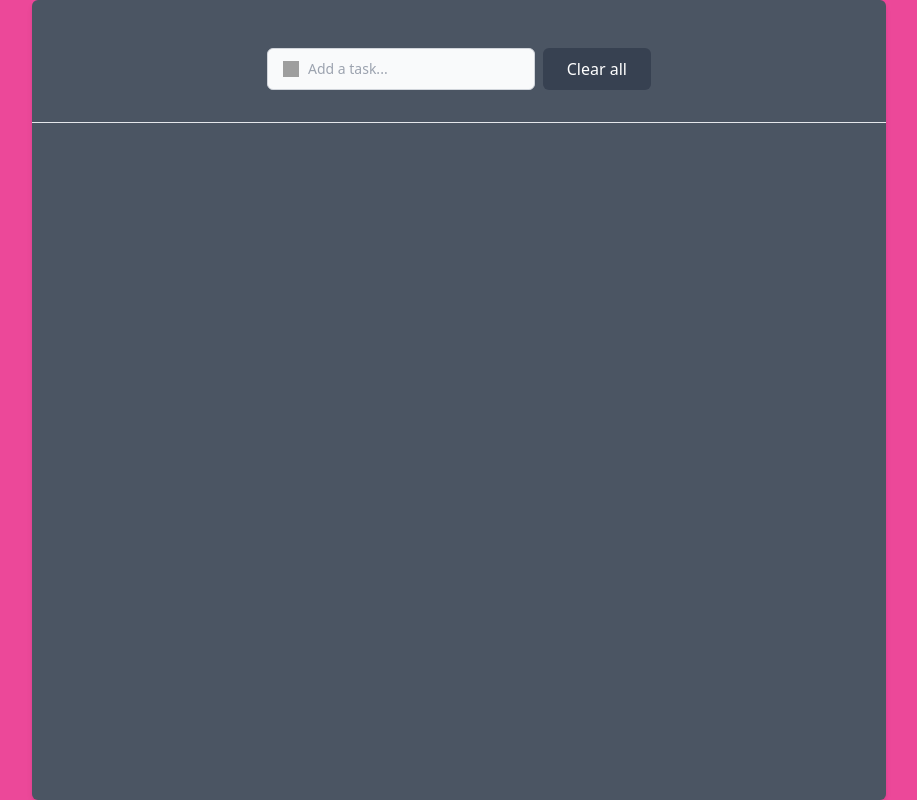
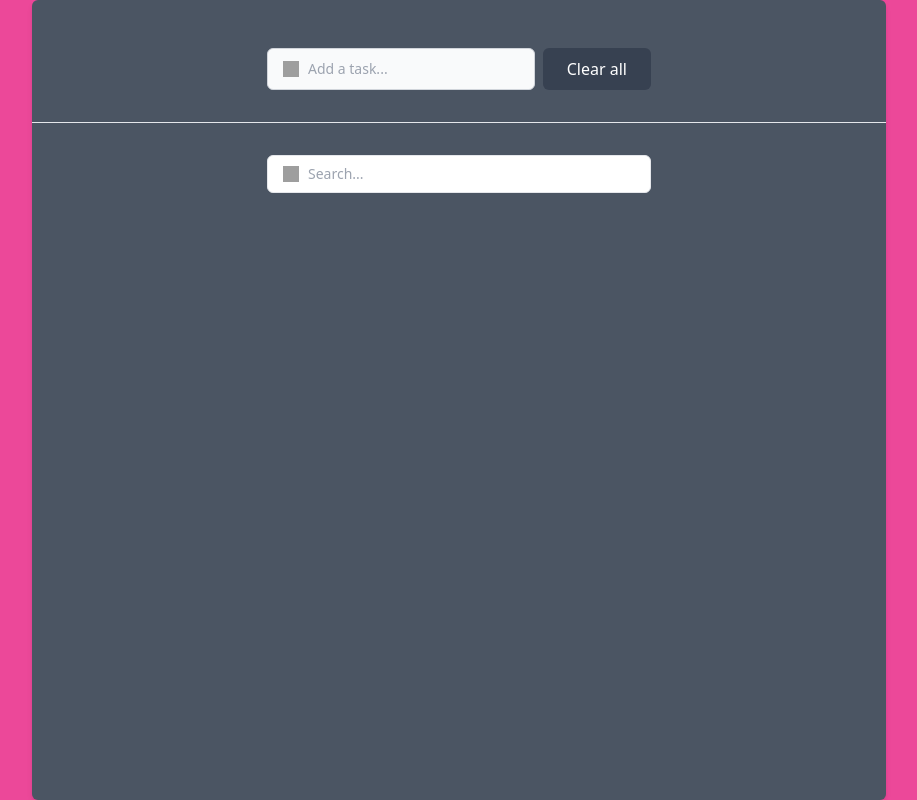
Before and after one commit to abdullahJubayer/React-Learning, a React (Vite) app: page / in a window 1280 px wide. Shown: the whole page, without its empty margins (181-1098 px from the left). Built offline with nearby package versions, Linux system fonts and the light colour scheme; grey boxes are pictures that could not be loaded.

Commit message:
add search feature

```diff
--- a/src/Body.tsx
+++ b/src/Body.tsx
@@ -9,6 +9,7 @@ import {
   clearTodo,
   TodoModel,
 } from "./LocalStorageHelper";
+import { Search } from "./Search";
 
 export type FormProps = {
   addCallback: (text: string) => void;
@@ -20,27 +21,43 @@ export type ListItemProps = {
   completeCallback: (todo: TodoModel) => void;
 };
 
+export type SearchProps = {
+  searchCallback: (text: string) => void;
+};
+
 export function Body() {
-  const [items, setItems] = useState<Array<TodoModel>>(getTodos());
+  const [originalItems, setOriginalItems] = useState<Array<TodoModel>>(
+    getTodos()
+  );
+  const [items, setItems] = useState<Array<TodoModel>>(originalItems);
+
+  useEffect(() => {
+    setItems(originalItems);
+  }, [originalItems]);
 
   const add = (todoName: string) => {
     const updatedItems = addTodo(todoName);
-    setItems(updatedItems);
+    setOriginalItems(updatedItems);
   };
 
   const update = (updatedTodo: TodoModel) => {
     const updatedItems = updateTodo(updatedTodo);
-    setItems(updatedItems);
+    setOriginalItems(updatedItems);
   };
 
   const deleteFromTodo = (deletedTodo: TodoModel) => {
     const updatedItems = deleteTodo(deletedTodo);
-    setItems(updatedItems);
+    setOriginalItems(updatedItems);
   };
 
   const clearAll = () => {
     clearTodo();
-    setItems([]);
+    setOriginalItems([]);
+  };
+
+  const filterItems = (search: string) => {
+    const filter = originalItems.filter((item) => item.name.match(search));
+    setItems(filter);
   };
 
   return (
@@ -59,6 +76,7 @@ export function Body() {
             )
         )}
         <hr className="h-px my-8 bg-gray-200 border-0 dark:bg-gray-700" />
+        <Search searchCallback={filterItems} />
         {items.map(
           (data) =>
             data.status != "Completed" && (
--- /dev/null
+++ b/src/Search.tsx
@@ -0,0 +1,31 @@
+import React, { useRef } from "react";
+import { SearchProps } from "./Body";
+
+export const Search: React.FC<SearchProps> = ({ searchCallback }) => {
+  const searchText = useRef<HTMLInputElement>(null);
+  const handleEnter = (event: React.KeyboardEvent<HTMLInputElement>) => {
+    if (event.key === "Enter") {
+      event.preventDefault();
+      const value = searchText.current?.value.trim();
+      searchCallback(!value ? "" : value);
+    }
+  };
+  return (
+    <div className="max-w-sm mx-auto">
+      <div className="flex items-center">
+        <img
+          className="absolute w-8 h-4 ps-4"
+          src="https://static-00.iconduck.com/assets.00/search-icon-512x497-4nz4jz2p.png"
+          alt="search-icon"
+        />
+        <input
+          ref={searchText}
+          type="text"
+          className="border text-sm rounded-md w-full py-2 ps-10 dark:bg-gray-700 dark:border-gray-600 dark:placeholder-gray-400 dark:text-white"
+          placeholder="Search..."
+          onKeyDown={handleEnter}
+        />
+      </div>
+    </div>
+  );
+};
```
